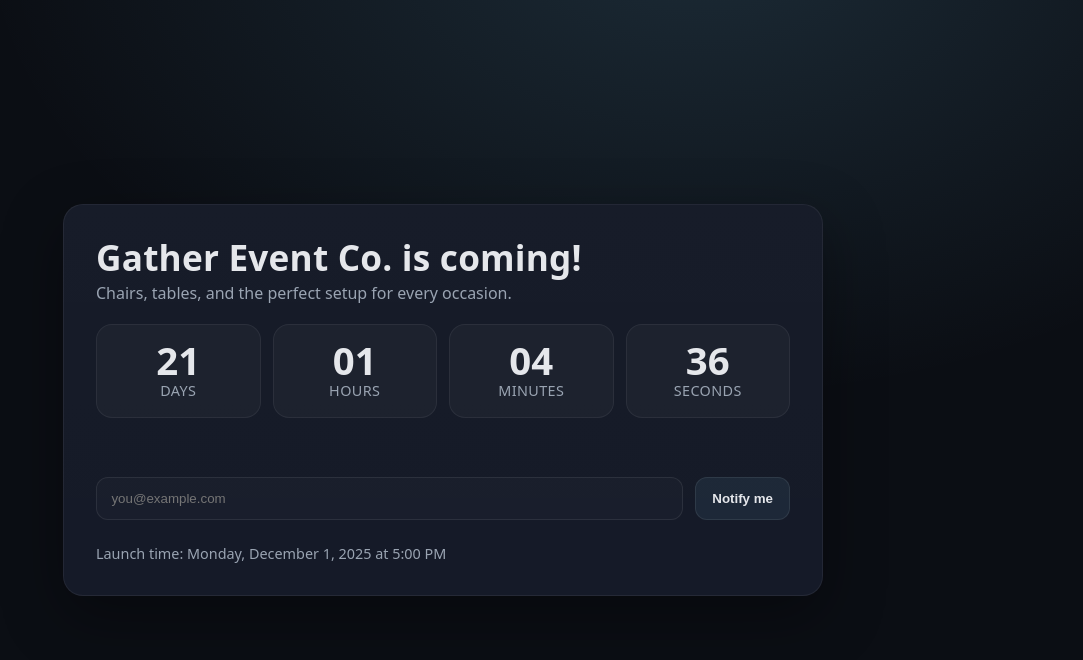
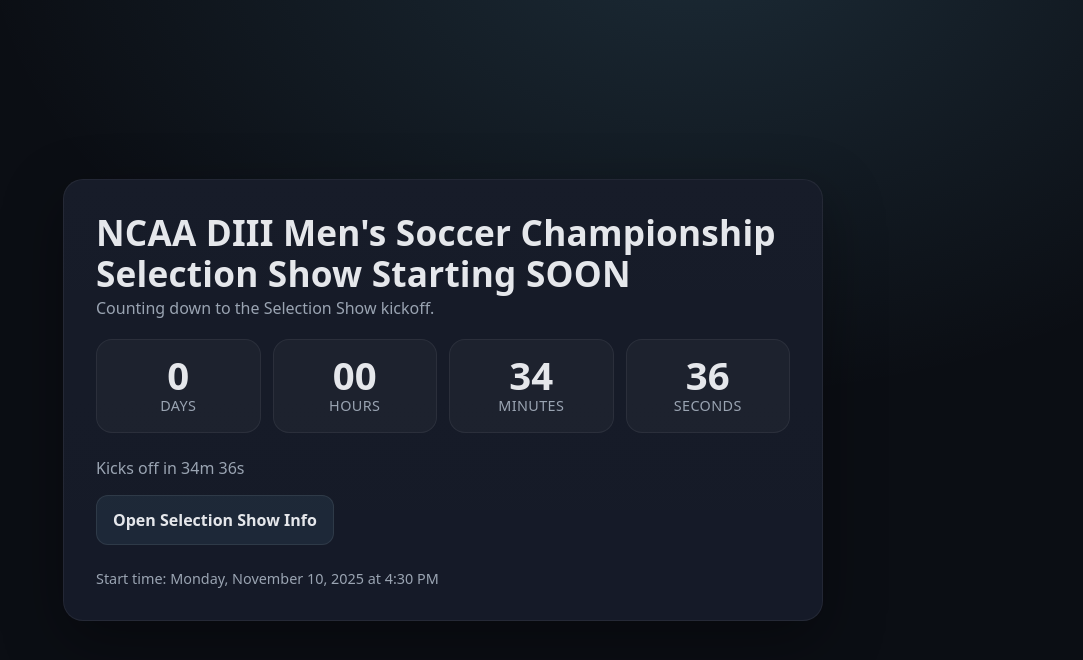
Before and after one commit to Bluegreen217/NCAA-Selection, a plain HTML site: page index.html in a window 1280 px wide. Shown: the whole page, without its empty margins (197-1280 px from the left). Drawn offline with Linux system fonts and the light colour scheme.

Commit message:
Update index.html

```diff
--- a/index.html
+++ b/index.html
@@ -3,10 +3,10 @@
 <head>
   <meta charset="utf-8" />
   <meta name="viewport" content="width=device-width, initial-scale=1" />
-  <title>Coming Soon | Countdown</title>
-  <meta name="description" content="We're launching soon. Watch the countdown and get notified." />
-  <meta property="og:title" content="Coming Soon" />
-  <meta property="og:description" content="We’re launching soon. Watch the countdown and get notified." />
+  <title>NCAA DIII Men's Soccer Championship Selection Show Starting SOON</title>
+  <meta name="description" content="Countdown to the NCAA DIII Men's Soccer Championship Selection Show." />
+  <meta property="og:title" content="NCAA DIII Men's Soccer Championship Selection Show Starting SOON" />
+  <meta property="og:description" content="Countdown to the NCAA DIII Men's Soccer Championship Selection Show." />
   <meta property="og:type" content="website" />
   <style>
     :root {
@@ -42,11 +42,9 @@
       font-size: clamp(1.6rem, 3.2vw, 2.2rem);
       line-height: 1.15;
       letter-spacing: .2px;
+      text-wrap: balance;
     }
-    header p {
-      margin: 0 0 1.25rem 0;
-      color: var(--muted);
-    }
+    header p { margin: 0 0 1.25rem 0; color: var(--muted); }
     .timer {
       display: grid;
       grid-template-columns: repeat(4, minmax(0,1fr));
@@ -66,18 +64,8 @@
       font-size: clamp(1.6rem, 3.5vw, 2.4rem);
       line-height: 1;
     }
-    .label {
-      color: var(--muted);
-      font-size: .9rem;
-      letter-spacing: .4px;
-      text-transform: uppercase;
-    }
-    .cta {
-      display: flex;
-      gap: .75rem;
-      flex-wrap: wrap;
-      margin-top: .5rem;
-    }
+    .label { color: var(--muted); font-size: .9rem; letter-spacing: .4px; text-transform: uppercase; }
+    .cta { display: flex; gap: .75rem; flex-wrap: wrap; margin-top: .5rem; }
     .btn {
       appearance: none;
       border: 1px solid rgba(255,255,255,.08);
@@ -94,40 +82,17 @@
     }
     .btn:hover { border-color: rgba(255,255,255,.2); transform: translateY(-1px); }
     .btn:focus-visible { box-shadow: 0 0 0 6px var(--ring); }
-    .email {
-      flex: 1 1 260px;
-      min-width: 220px;
-      padding: .8rem .9rem;
-      border-radius: 12px;
-      border: 1px solid rgba(255,255,255,.08);
-      background: rgba(255,255,255,.02);
-      color: var(--text);
-      outline: none;
-      transition: box-shadow .15s ease, border-color .15s ease;
-    }
-    .email:focus-visible { box-shadow: 0 0 0 6px var(--ring); border-color: var(--accent); }
-    .status {
-      margin-top: .9rem;
-      color: var(--muted);
-      min-height: 1.2em;
-    }
+    .status { margin-top: .9rem; color: var(--muted); min-height: 1.2em; }
     footer { margin-top: 1.5rem; color: var(--muted); font-size: .9rem; }
-    @media (max-width: 520px) {
-      .timer { grid-template-columns: repeat(2, minmax(0,1fr)); }
-    }
-    noscript {
-      display: block;
-      margin-top: .75rem;
-      color: #fca5a5;
-      font-weight: 600;
-    }
+    @media (max-width: 520px) { .timer { grid-template-columns: repeat(2, minmax(0,1fr)); } }
+    noscript { display: block; margin-top: .75rem; color: #fca5a5; font-weight: 600; }
   </style>
 </head>
 <body>
   <main role="main" aria-labelledby="title">
     <header>
-      <h1 id="title">We’re launching soon</h1>
-      <p id="tagline">Mark your calendar and join us on launch day.</p>
+      <h1 id="title">NCAA DIII Men's Soccer Championship Selection Show Starting SOON</h1>
+      <p id="tagline">Counting down to the Selection Show kickoff.</p>
     </header>
 
     <section aria-live="polite" aria-atomic="true">
@@ -141,11 +106,12 @@
       <noscript>This page needs JavaScript to show the countdown.</noscript>
     </section>
 
-    <!-- Optional “notify me” form using Formspree (free). Replace YOUR_FORM_ID below if you enable it. -->
-    <form class="cta" id="notifyForm" action="https://formspree.io/f/YOUR_FORM_ID" method="POST">
-      <input class="email" type="email" name="email" placeholder="you@example.com" aria-label="Email address" required />
-      <button class="btn" type="submit">Notify me</button>
-    </form>
+    <div class="cta">
+      <a class="btn" id="infoLink" target="_blank" rel="noopener noreferrer"
+         href="https://www.ncaa.com/news/soccer-men/article/2025-11-03/2025-diii-mens-soccer-championship-selection-show-info-bracket-schedule">
+        Open Selection Show Info
+      </a>
+    </div>
 
     <footer>
       <div id="when"></div>
@@ -153,23 +119,16 @@
   </main>
 
   <script>
-    // === CONFIGURE YOUR LAUNCH DATE HERE ===
-    // Use ISO 8601 with timezone to avoid surprises. Example: '2025-12-01T12:00:00-05:00'
-    const LAUNCH_AT = '2025-12-01T12:00:00-05:00'; // <-- change me
-    const TITLE = 'Gather Event Co. is coming!';
-    const TAGLINE = 'Chairs, tables, and the perfect setup for every occasion.';
+    // === COUNTDOWN TARGET ===
+    // 11:30 AM Eastern Standard Time on Monday, Nov 10, 2025
+    // EST is UTC-05:00 in November.
+    const LAUNCH_AT = '2025-11-10T11:30:00-05:00';
 
-    // Allow overriding date via URL like ?at=2025-12-31T23:59:00-05:00
+    // You can override via URL for quick tests:
+    // e.g., ?at=2025-11-10T11:45:00-05:00
     const url = new URL(window.location.href);
     const override = url.searchParams.get('at');
     const launchDate = new Date(override || LAUNCH_AT);
-
-    // Set title/tagline text
-    document.getElementById('title').textContent = TITLE;
-    document.getElementById('tagline').textContent = TAGLINE;
-
-    // Helper: pad with leading zeros
-    const pad = (n) => String(n).padStart(2, '0');
 
     const elDays = document.getElementById('days');
     const elHours = document.getElementById('hours');
@@ -180,30 +139,26 @@
     const elWhen = document.getElementById('when');
 
     function formatAsLocal(dt) {
-      // Show a friendly local-time description
-      return new Intl.DateTimeFormat(undefined, {
-        dateStyle: 'full',
-        timeStyle: 'short'
-      }).format(dt);
+      return new Intl.DateTimeFormat(undefined, { dateStyle: 'full', timeStyle: 'short' }).format(dt);
     }
 
-    // Show when we’re counting down to
-    elWhen.textContent = 'Launch time: ' + formatAsLocal(launchDate);
+    // Show the scheduled time in the viewer's local timezone
+    elWhen.textContent = 'Start time: ' + formatAsLocal(launchDate);
 
+    // Update loop
     function tick() {
-      const now = new Date();
-      const diff = launchDate - now;
-
       if (isNaN(launchDate.getTime())) {
-        elStatus.textContent = 'Invalid launch date. Check the LAUNCH_AT value.';
+        elStatus.textContent = 'Invalid date. Please check the configuration.';
         elTimer.hidden = true;
         return;
       }
 
+      const now = new Date();
+      const diff = launchDate - now;
+
       if (diff <= 0) {
-        // Reached/past launch
         elTimer.hidden = true;
-        elStatus.textContent = '🎉 We’re live!';
+        elStatus.innerHTML = '🎉 The Selection Show is LIVE!';
         return;
       }
 
@@ -216,36 +171,22 @@
       const seconds = secs % 60;
 
       elDays.textContent = days;
-      elHours.textContent = pad(hours);
-      elMins.textContent = pad(minutes);
-      elSecs.textContent = pad(seconds);
+      elHours.textContent = String(hours).padStart(2, '0');
+      elMins.textContent = String(minutes).padStart(2, '0');
+      elSecs.textContent = String(seconds).padStart(2, '0');
+
+      // Friendly status line
+      if (days > 0) {
+        elStatus.textContent = `Kicks off in ${days}d ${String(hours).padStart(2,'0')}h ${String(minutes).padStart(2,'0')}m`;
+      } else if (hours > 0) {
+        elStatus.textContent = `Kicks off in ${hours}h ${String(minutes).padStart(2,'0')}m ${String(seconds).padStart(2,'0')}s`;
+      } else {
+        elStatus.textContent = `Kicks off in ${minutes}m ${String(seconds).padStart(2,'0')}s`;
+      }
     }
 
     tick();
-    const interval = setInterval(() => {
-      tick();
-      // Safety: stop after ~365 days to avoid runaway intervals if left open
-      // (not strictly necessary, just defensive)
-    }, 1000);
-
-    // Optional: lightweight, client-side success message for Formspree without JS redirect
-    const notifyForm = document.getElementById('notifyForm');
-    if (notifyForm && notifyForm.action.includes('formspree.io')) {
-      notifyForm.addEventListener('submit', (e) => {
-        e.preventDefault();
-        const data = new FormData(notifyForm);
-        fetch(notifyForm.action, { method: 'POST', body: data, headers: { 'Accept': 'application/json' }})
-          .then(res => {
-            if (res.ok) {
-              notifyForm.reset();
-              elStatus.textContent = 'Thanks! We’ll notify you.';
-            } else {
-              elStatus.textContent = 'Could not submit right now. Please try again.';
-            }
-          })
-          .catch(() => elStatus.textContent = 'Could not submit right now. Please try again.');
-      });
-    }
+    const interval = setInterval(tick, 1000);
   </script>
 </body>
 </html>
```
